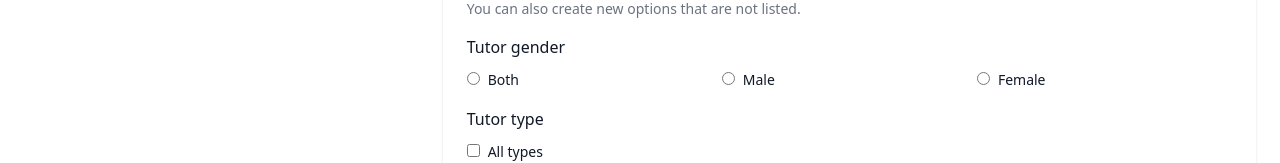
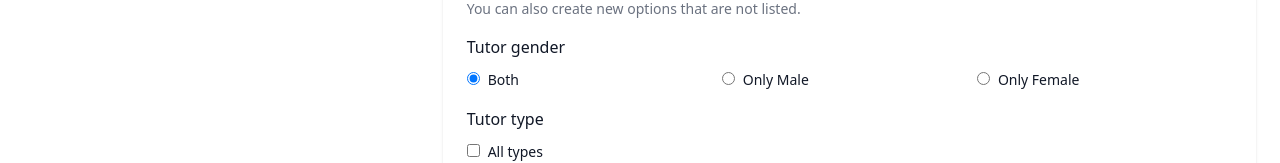
Before and after one commit to tanjoshua/tutoringsg-web, a Next.js app: page /request/make in a window 1280 px wide. Shown: the part 329-492 px from the top of the page. Built offline with nearby package versions, Linux system fonts and the light colour scheme; no server answers.

Commit message:
speeding up gender filtering (#3)

```diff
--- a/src/components/tutor-request/RequestCard.tsx
+++ b/src/components/tutor-request/RequestCard.tsx
@@ -63,9 +63,9 @@ export default function RequestCard({
                 className="h-5 w-5 flex-shrink-0 text-gray-400"
                 aria-hidden="true"
               />
-              {tutorRequest.gender.length === 2
+              {!tutorRequest.gender
                 ? "Any gender"
-                : tutorRequest.gender.join(", ")}
+                : `Only ${tutorRequest.gender}`}
             </div>
             <div className="flex items-center text-sm text-gray-500">
               <TagIcon
--- a/src/components/tutor-request/TutorRequestModal.tsx
+++ b/src/components/tutor-request/TutorRequestModal.tsx
@@ -62,17 +62,7 @@ export default function TutorRequestModal({
             >
               <Dialog.Panel className="relative transform overflow-hidden rounded-lg bg-white text-left shadow-xl transition-all sm:m-8 max-w-6xl">
                 <div className="overflow-hidden bg-white shadow sm:rounded-lg">
-                  <div className="flex px-4 py-5 sm:px-6">
-                    <div className="min-w-0 flex-1">
-                      <div className="flex">
-                        <h2 className="flex-1 text-xl font-bold leading-6 text-gray-900 ">
-                          {`${
-                            tutorRequest.level
-                          }: ${tutorRequest.subjects?.join(
-                            ", "
-                          )} Tutor Request`}
-                        </h2>
-                        <div>
+                  <div className="absolute right-2 top-2">
                     <button
                       onClick={() => {
                         setOpen(false);
@@ -81,16 +71,22 @@ export default function TutorRequestModal({
                       <XMarkIcon className="h-6 w-6 text-gray-600 hover:text-gray-500" />
                     </button>
                   </div>
-                      </div>
+                  <div className="flex px-4 py-5 sm:px-6">
+                    <div className="min-w-0 flex-1">
+                      <h2 className="flex-1 text-xl font-bold leading-6 text-gray-900 ">
+                        {`${tutorRequest.level}: ${tutorRequest.subjects?.join(
+                          ", "
+                        )} Tutor Request`}
+                      </h2>
                       <div className="mt-1 flex flex-col sm:flex-row sm:flex-wrap sm:space-x-2 ">
                         <div className="flex items-center text-sm text-gray-500">
                           <UserIcon
                             className="h-5 w-5 flex-shrink-0 text-gray-400"
                             aria-hidden="true"
                           />
-                          {tutorRequest.gender?.length === 2
+                          {!tutorRequest.gender
                             ? "Any gender"
-                            : tutorRequest.gender?.join(", ")}
+                            : `Only ${tutorRequest.gender}`}
                         </div>
                         <div className="flex items-center text-sm text-gray-500">
                           <MapPinIcon
--- a/src/pages/request/make.tsx
+++ b/src/pages/request/make.tsx
@@ -44,7 +44,7 @@ const MakeTutorRequest: NextPageWithLayout = () => {
       // tutor fields
       level: string;
       subjects: string[];
-      gender: string[];
+      gender: string;
       type: string[];
       pricing: { rate: string; rateOption: string };
       availability: string;
@@ -59,7 +59,7 @@ const MakeTutorRequest: NextPageWithLayout = () => {
         region: "",
         level: "",
         subjects: [],
-        gender: [],
+        gender: "",
         type: [],
         pricing: { rate: "", rateOption: "" },
         availability: "",
@@ -72,7 +72,6 @@ const MakeTutorRequest: NextPageWithLayout = () => {
           !values.region ||
           !values.level ||
           values.subjects.length === 0 ||
-          values.gender.length === 0 ||
           values.type.length === 0 ||
           !values.pricing.rateOption ||
           !values.availability
@@ -203,10 +202,8 @@ const MakeTutorRequest: NextPageWithLayout = () => {
                           id="gender"
                           name="gender"
                           type="radio"
-                          checked={values.gender.length === 2}
-                          onChange={(e) =>
-                            setFieldValue("gender", ["Male", "Female"])
-                          }
+                          checked={!values.gender}
+                          onChange={(e) => setFieldValue("gender", "")}
                         />
                         <label className="w-full ml-2 text-sm text-gray-900 ">
                           Both
@@ -217,14 +214,11 @@ const MakeTutorRequest: NextPageWithLayout = () => {
                           id="gender"
                           name="gender"
                           type="radio"
-                          checked={
-                            values.gender.length === 1 &&
-                            values.gender[0] === "Male"
-                          }
-                          onChange={() => setFieldValue("gender", ["Male"])}
+                          checked={values.gender === "Male"}
+                          onChange={() => setFieldValue("gender", "Male")}
                         />
                         <label className="w-full ml-2 text-sm text-gray-900 ">
-                          Male
+                          Only Male
                         </label>
                       </div>
                       <div>
@@ -232,14 +226,11 @@ const MakeTutorRequest: NextPageWithLayout = () => {
                           id="gender"
                           name="gender"
                           type="radio"
-                          checked={
-                            values.gender.length === 1 &&
-                            values.gender[0] === "Female"
-                          }
-                          onChange={() => setFieldValue("gender", ["Female"])}
+                          checked={values.gender === "Female"}
+                          onChange={() => setFieldValue("gender", "Female")}
                         />
                         <label className="w-full ml-2 text-sm text-gray-900 ">
-                          Female
+                          Only Female
                         </label>
                       </div>
                     </div>
--- a/src/pages/tutor/edit-profile.tsx
+++ b/src/pages/tutor/edit-profile.tsx
@@ -410,6 +410,10 @@ const EditProfile: NextPageWithLayout = () => {
           <p className="mt-2 text-sm text-gray-500">
             By making your tutor profile public, your tutor profile will be
             discoverable on our tutor marketplace.
+            <br />
+            Non public profiles can still apply to tutor requests. You can also
+            still share your profile with others using a unique URL, but you
+            wont be discoverable on the marketplace.
           </p>
         </div>
         {formik.isSubmitting ? (
--- a/src/services/tutorRequest.ts
+++ b/src/services/tutorRequest.ts
@@ -18,7 +18,7 @@ export const createTutorRequest = async ({
   contactInfo: { email: string };
   postalCode: string;
   region: string;
-  gender: string[];
+  gender: string;
   level: string;
   levelCategory: string;
   subjects: string[];
```
Lines whose indentation alone changed are shown as unchanged.
